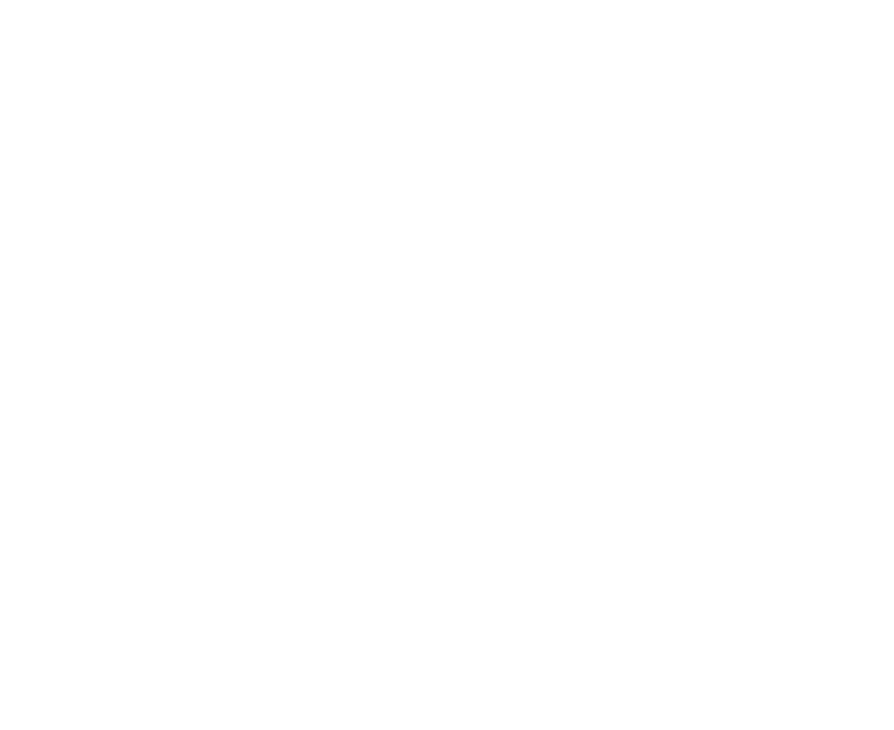
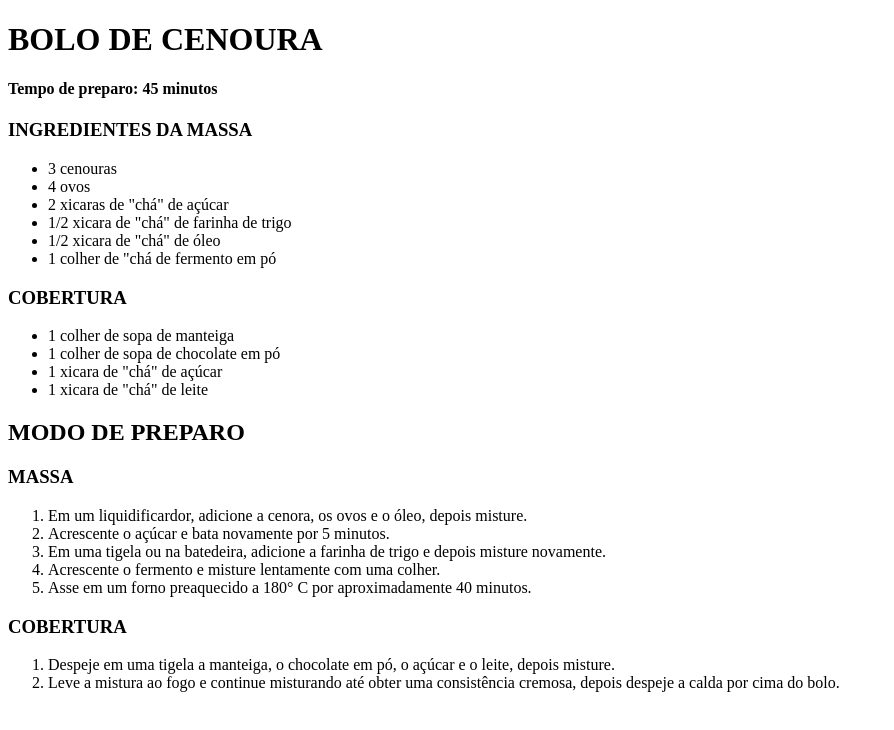
Before and after one commit to leodovelotrol019/primeiro-projeto, a plain HTML site: page index.html in a window 1280 px wide. Shown: the whole page, without its empty margins (0-894 px from the left). Drawn offline with Linux system fonts and the light colour scheme.

Commit message:
html BOLO CENOURA
receita de bolo de cenoura

```diff
--- a/index.html
+++ b/index.html
@@ -1,9 +1,46 @@
 <!DOCTYPE html>
-<HTML>
+<html lang="pt-br">
 
 <head>
-    <title> primeiro projeto </title>
+    <title> primeiro projeto do léo </title>
 
-    <head>
+</head>
+
+<body>
+
+    <h1>BOLO DE CENOURA</h1>
+    <h4> Tempo de preparo: 45 minutos </h4>
+    <h3> INGREDIENTES DA MASSA </h3>
+<ul>
+    <li>3 cenouras</li>
+    <li>4 ovos</li>
+    <li>2 xicaras de "chá" de açúcar</li>
+    <li>1/2 xicara de "chá" de farinha de trigo</li>
+    <li>1/2 xicara de "chá" de óleo</li>
+   <li>1 colher de "chá de fermento em pó</li>
+</ul>
+<h3>COBERTURA</h3>
+<ul>
+<li>1 colher de sopa de manteiga</li>
+<li>1 colher de sopa de chocolate em pó</li>
+<li>1 xicara de "chá" de açúcar</li>
+<li>1 xicara de "chá" de leite</li>
+</ul>
+<h2> MODO DE PREPARO</h2>
+ <H3>MASSA</H3>
+ <OL>
+    <LI>Em um liquidificardor, adicione a cenora, os ovos e o óleo, depois misture.</LI>
+    <li>Acrescente o açúcar e bata novamente por 5 minutos.</li>
+    <li>Em uma tigela ou na batedeira, adicione a farinha de trigo e depois misture novamente.</li>
+    <li>Acrescente o fermento e misture lentamente com uma colher.</li>
+    <li>Asse em um forno preaquecido a 180° C por aproximadamente 40 minutos.</li>
+
+ </OL>
+<h3>COBERTURA</h3>
+<OL>
+    <LI>Despeje em uma tigela a manteiga, o chocolate em pó, o açúcar e o leite, depois misture.</LI>
+    <li>Leve a mistura ao fogo e continue misturando até obter uma consistência cremosa, depois despeje a calda por cima do bolo.</li>
+</OL>
+</body>
 
 </html>
```
